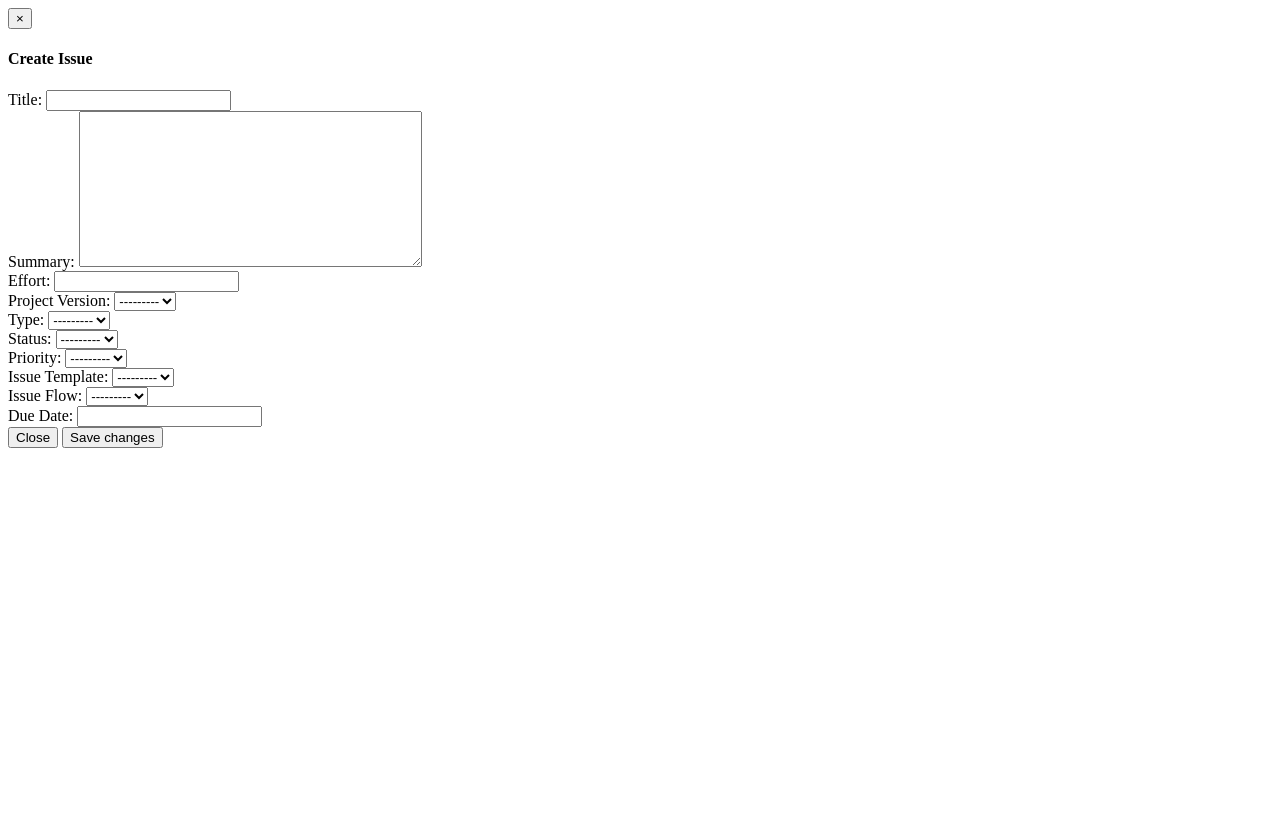
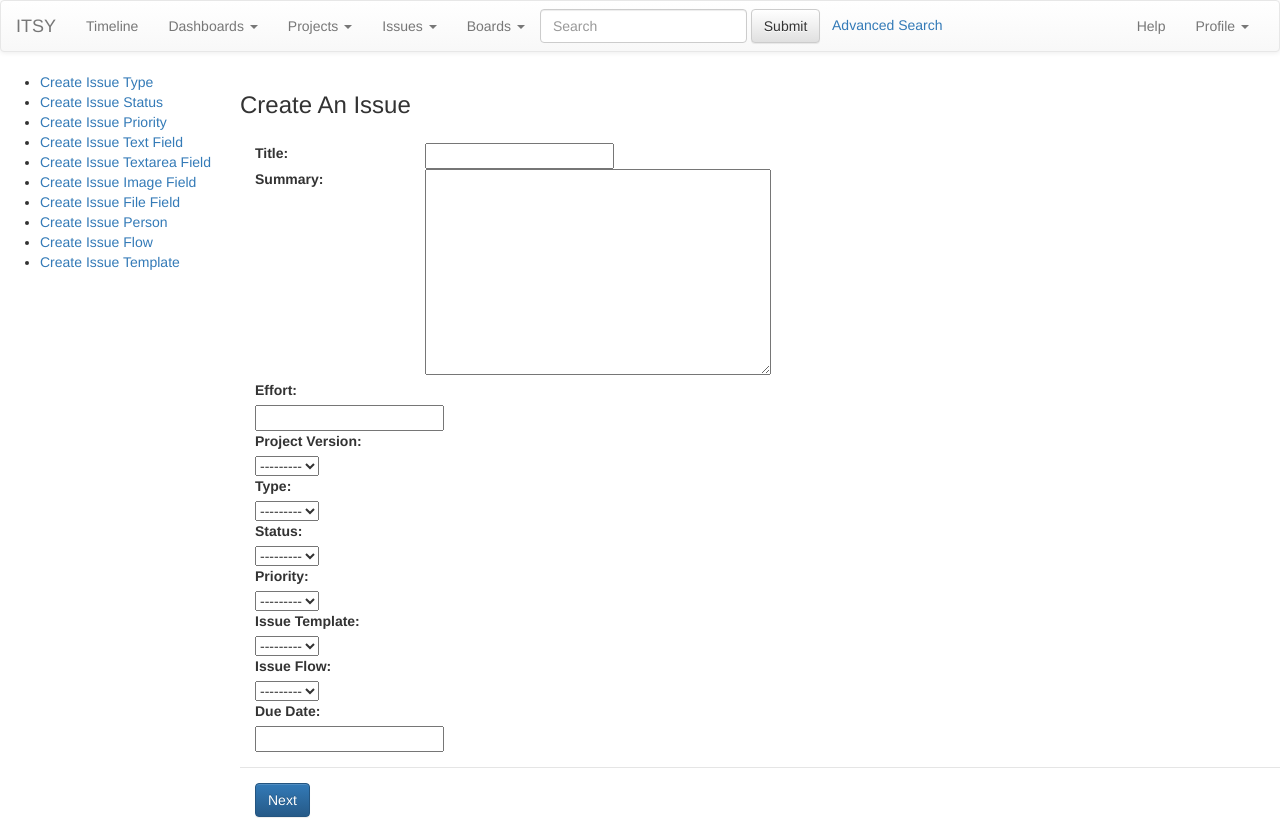
Before and after one commit to yetkinozturk/ITSY, a Django app: template templates/Issue/createissue.html in a window 1280 px wide. Before the commit the page ends 448 px from the top, so only its background shows below. Run offline with Django 3.2, Linux system fonts and the light colour scheme; the template is opened without the code that fills it: values that come from a table or form of the project are taken from there, others are empty; parts of the project's set-up code (start-up, migrations or seed data) failed here and were passed over; some libraries are stand-ins or nearby versions.

Commit message:
create issue template

```diff
--- a/dashboard/views.py
+++ b/dashboard/views.py
@@ -1,17 +1,5 @@
 from django.shortcuts import render
-from django.http import HttpResponse
 from django.views.generic.base import View
-from django.forms import ModelForm
-from issue.models import Issue
-
-
-class CreateIssueForm(ModelForm):
-    class Meta:
-        model = Issue
-        fields = [
-            'title', 'summary', 'effort', 'project_version', 'type',
-            'status', 'priority', 'template', 'flow', 'sub_issues','due_date'
-        ]
 
 
 class MainDashboardView(View):
@@ -19,7 +7,6 @@ class MainDashboardView(View):
 
     def get(self,request):
         content = {}
-        content['create_issue_form'] = CreateIssueForm()
         return render(request, self.template_name, content)
 
     def post(self,request):
--- /dev/null
+++ b/issue/urls.py
@@ -0,0 +1,8 @@
+from django.conf.urls import patterns, include, url
+
+from issue.views import CreateIssueView
+
+urlpatterns = patterns('',
+    #url(r'^$', MainDashboardView.as_view(), name='home'),
+    url(r'^create/', CreateIssueView.as_view(),name='create_issue'),
+)
--- a/issue/views.py
+++ b/issue/views.py
@@ -1,3 +1,27 @@
+from django.core.context_processors import csrf
 from django.shortcuts import render
+from django.views.generic.base import View
+from django.forms import ModelForm
+from issue.models import Issue
 
-# Create your views here.
+
+class CreateIssueForm(ModelForm):
+    class Meta:
+        model = Issue
+        fields = [
+            'title', 'summary', 'effort', 'project_version', 'type',
+            'status', 'priority', 'template', 'flow', 'sub_issues','due_date'
+        ]
+
+
+class CreateIssueView(View):
+    template_name = 'issue/createissue.html'
+    content = {}
+
+    def get(self,request):
+        self.content.update(csrf(request))
+        self.content['create_issue_form'] = CreateIssueForm()
+        return render(request, self.template_name, self.content)
+
+    def post(self,request):
+        return render(request, self.template_name)
--- a/itsy/urls.py
+++ b/itsy/urls.py
@@ -1,11 +1,12 @@
 from django.conf.urls import patterns, include, url
 from dashboard.views import MainDashboardView
 from django.contrib import admin
+from issue import urls as issue_urls
 admin.autodiscover()
 
 urlpatterns = patterns('',
     url(r'^$', MainDashboardView.as_view(), name='home'),
-    # url(r'^blog/', include('blog.urls')),
+    url(r'^issue/', include(issue_urls)),
 
     url(r'^admin/', include(admin.site.urls)),
 )
--- a/templates/Issue/createissue.html
+++ b/templates/Issue/createissue.html
@@ -1,83 +1,112 @@
-<!-- Create Issue Modal -->
-<form id="create-issue-form" action="/issue/create/" method="post">
-    <div class="modal fade" id="createIssueModal" tabindex="-1" role="dialog" aria-labelledby="createIssueModalLabel" aria-hidden="true">
-      <div class="modal-dialog">
-        <div class="modal-content">
-          <div class="modal-header">
-            <button type="button" class="close" data-dismiss="modal" aria-hidden="true">&times;</button>
-            <h4 class="modal-title" id="myModalLabel">Create Issue</h4>
-          </div>
+<!DOCTYPE html>
+<html>
+<head>
+    {% include 'common/styles.html' %}
+    <style>
+
+    </style>
+    <title>ITSY Dashboard</title>
+</head>
+<body>
+    {% include 'common/topnavigation.html' %}
+    <div id="createissueformid" class="createissueform" style="width: 100%; overflow: hidden;">
+        {% include 'issue/leftnavigation.html' %}
+        <div style="margin-left: 240px;">
+            <form id="create-issue-form" action="/issue/create/" method="post">{% csrf_token %}
+              <h3>Create An Issue</h3>
               <div class="modal-body">
                  {{ create_issue_form.non_field_errors }}
                 <div class="fieldWrapper">
-                {{ create_issue_form.title.errors }}
+                    <div style="width: 170px; float: left;">{{ create_issue_form.title.errors }}
                         <label for="id_subject">{{ create_issue_form.title.label }}:</label>
+                    </div>
+                    <div>
                         {{ create_issue_form.title }}
                     </div>
+                </div>
                 <div class="fieldWrapper">
-                {{ create_issue_form.summary.errors }}
+                    <div style="width: 170px; float: left;">{{ create_issue_form.summary.errors }}
                         <label for="id_subject">{{ create_issue_form.summary.label }}:</label>
+                    </div>
+                    <div>
                         {{ create_issue_form.summary }}
                     </div>
+                </div>
                 <div class="fieldWrapper">
-                {{ create_issue_form.effort.errors }}
+                    <div>{{ create_issue_form.effort.errors }}
                         <label for="id_subject">{{ create_issue_form.effort.label }}:</label>
+                    </div>
+                    <div>
                         {{ create_issue_form.effort }}
                     </div>
+                </div>
                 <div class="fieldWrapper">
-                {{ create_issue_form.project_version.errors }}
+                    <div>{{ create_issue_form.project_version.errors }}
                         <label for="id_subject">{{ create_issue_form.project_version.label }}:</label>
+                    </div>
+                    <div>
                         {{ create_issue_form.project_version }}
                     </div>
+                </div>
                 <div class="fieldWrapper">
-                {{ create_issue_form.type.errors }}
+                    <div>{{ create_issue_form.type.errors }}
                         <label for="id_subject">{{ create_issue_form.type.label }}:</label>
+                    </div>
+                    <div>
                         {{ create_issue_form.type }}
                     </div>
+                </div>
                 <div class="fieldWrapper">
+                    <div>
                     {{ create_issue_form.status.errors }}
                     <label for="id_subject">{{ create_issue_form.status.label }}:</label>
+                    </div>
+                    <div>
                     {{ create_issue_form.status }}
                     </div>
+                </div>
                 <div class="fieldWrapper">
+                    <div>
                     {{ create_issue_form.priority.errors }}
                     <label for="id_subject">{{ create_issue_form.priority.label }}:</label>
+                    </div>
+                    <div>
                     {{ create_issue_form.priority }}
                     </div>
+                </div>
                 <div class="fieldWrapper">
+                    <div>
                     {{ create_issue_form.template.errors }}
                     <label for="id_subject">{{ create_issue_form.template.label }}:</label>
+                    </div>
+                    <div>
                     {{ create_issue_form.template }}
                     </div>
+                </div>
                 <div class="fieldWrapper">
+                    <div>
                     {{ create_issue_form.flow.errors }}
                     <label for="id_subject">{{ create_issue_form.flow.label }}:</label>
+                    </div>
+                    <div>
                     {{ create_issue_form.flow }}
                     </div>
+                </div>
                 <div class="fieldWrapper">
+                    <div>
                         {{ create_issue_form.due_date.errors }}
                         <label for="id_subject">{{ create_issue_form.due_date.label }}:</label>
+                    </div>
+                    <div>
                         {{ create_issue_form.due_date }}
                     </div>
                 </div>
-          <div class="modal-footer">
-            <button type="button" class="btn btn-default" data-dismiss="modal">Close</button>
-            <button type="submit" class="btn btn-primary">Save changes</button>
+              </div>
+              <div class="modal-footer" style="text-align: left">
+                <button type="submit" class="btn btn-primary">Next</button>
+              </div>
+            </form>
         </div>
     </div>
-      </div>
-    </div>
-</form>
-<script>
-    $(function(){
-       $('create-issue-form').on('submit', function(e){
-            e.preventDefault();
-            $.ajax({
-                url: "/issue/create/",
-                type: "POST",
-                data: $("create-issue-form").serialize(),
-                success: function(data){}
-            });
-       });
-    });
-</script>
+  </body>
+</html>
--- /dev/null
+++ b/templates/Issue/leftnavigation.html
@@ -0,0 +1,16 @@
+<nav>
+  <div style="width: 220px; float: left;">
+  <ul>
+    <li><a href="#">Create Issue Type</a></li>
+    <li><a href="#">Create Issue Status</a></li>
+    <li><a href="#">Create Issue Priority</a></li>
+    <li><a href="#">Create Issue Text Field</a></li>
+    <li><a href="#">Create Issue Textarea Field</a></li>
+    <li><a href="#">Create Issue Image Field</a></li>
+    <li><a href="#">Create Issue File Field</a></li>
+    <li><a href="#">Create Issue Person</a></li>
+    <li><a href="#">Create Issue Flow</a></li>
+    <li><a href="#">Create Issue Template</a></li>
+  </ul>
+  </div>
+</nav>
--- a/templates/common/topnavigation.html
+++ b/templates/common/topnavigation.html
@@ -8,7 +8,7 @@
         <span class="icon-bar"></span>
         <span class="icon-bar"></span>
       </button>
-      <a class="navbar-brand" href="#">ITSY</a>
+      <a class="navbar-brand" href="/">ITSY</a>
     </div>
 
     <!-- Collect the nav links, forms, and other content for toggling -->
@@ -33,7 +33,7 @@
           <a href="#" class="dropdown-toggle" data-toggle="dropdown">Issues <b class="caret"></b></a>
           <ul class="dropdown-menu">
             <li><a href="#">Search for Issue</a></li>
-            <li><a href="#" data-toggle="modal" data-target="#createIssueModal">Create Issue </a></li>
+            <li><a href="/issue/create">Create Issue </a></li>
             <li class="divider"></li>
             <li><b>Recent Issues:</b></li>
             <li><a href="#">Issue 1 </a></li>
--- a/templates/dashboard/main.html
+++ b/templates/dashboard/main.html
@@ -6,6 +6,5 @@
 </head>
 <body>
     {% include 'common/topnavigation.html' %}
-    {% include 'issue/createissue.html' %}
 </body>
 </html>
```
Lines whose indentation alone changed are shown as unchanged.
